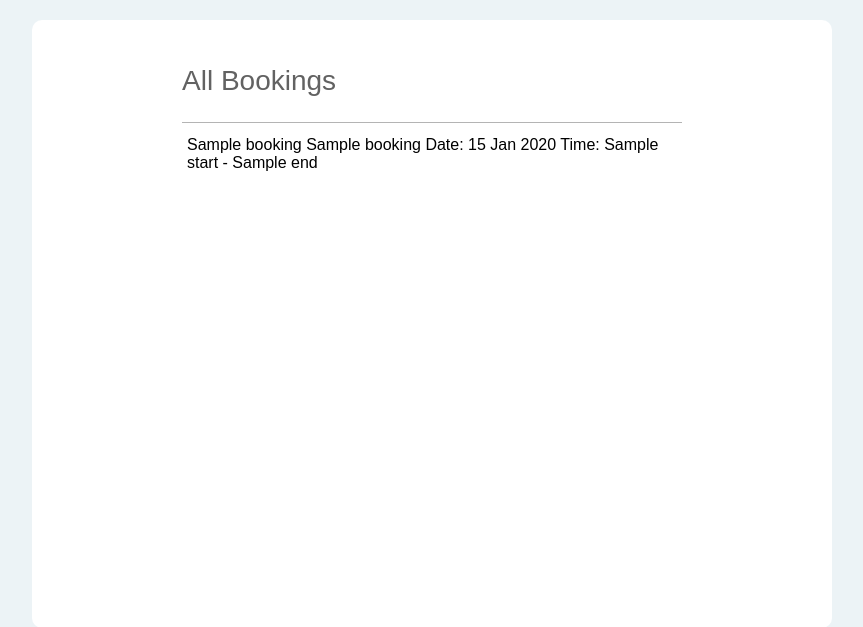
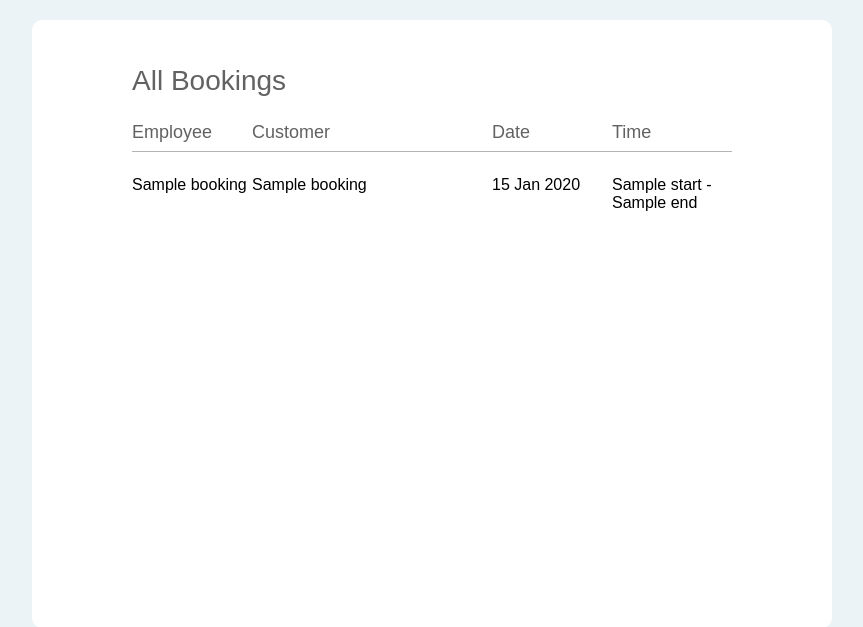
Before and after one commit to ellalovisaj/1dv610-laboration-3, a Node server app: template src/views/booking/all-bookings.ejs in a window 1280 px wide. Shown: the part 68-695 px from the top of the page, without its empty margins (208-1071 px from the left). Run offline with Node 20, Linux system fonts and the light colour scheme; the template is opened without the code that fills it: most values are stand-ins (such as "Sample title", 1, 10 or a date in 2020); some libraries are stand-ins or nearby versions.

Commit message:
Change how all bookings are displayed

```diff
--- a/public/css/styles.css
+++ b/public/css/styles.css
@@ -38,7 +38,7 @@ header {
 main {
   grid-area: main;
   display: grid;
-  grid-template-columns: 1fr minmax(0, 500px) 1fr;
+  grid-template-columns: 1fr minmax(0, 600px) 1fr;
   align-items: start;
   gap: 1rem;
 }
@@ -231,7 +231,7 @@ button {
 /* ---------- List pages ---------- */
 
 .list-page {
-  width: 500px;
+  width: 600px;
 }
 
 ul {
@@ -263,6 +263,27 @@ li {
   margin-top: 60px;
 }
 
+.list-title {
+  display: grid;
+  grid-template-columns: 1fr 2fr 1fr 1fr;
+  color: rgb(98, 98, 98);
+  font-size: 18px;
+  margin: 0px;
+}
+
+.all-bookings-list li {
+  margin: 0;
+  padding: 0%;
+}
+
+.all-bookings-list li a {
+  display: grid;
+  grid-template-columns: 1fr 2fr 1fr 1fr;
+  box-sizing: border-box;
+  height: 100%;
+  width: 100%;
+  padding: 1rem 0rem;
+}
 
 /* ---------- Form pages ---------- */
 
--- a/src/views/booking/all-bookings.ejs
+++ b/src/views/booking/all-bookings.ejs
@@ -5,15 +5,21 @@
   </div>
 
   <% if (bookings.length > 0) { %>
-    <ul>
+    <ul class="all-bookings-list">
+      <li class="list-title">
+        <span>Employee</span>
+        <span>Customer</span>
+        <span>Date</span>
+        <span>Time</span>
+      </li>
       <% for (const booking of bookings) { %>
         <hr>
         <li>
           <a href="<%= baseURL %>employees/<%= booking.employeeId %>/booking/<%= booking.id %>">
             <span><%= booking.employeeName %></span>
             <span><%= booking.customerName %></span>
-            <span> Date: <%= booking.date %></span>
-            <span>Time: <%= booking.start %> - <%= booking.end %></span>
+            <span><%= booking.date %></span>
+            <span><%= booking.start %> - <%= booking.end %></span>
           </a>
         </li>
       <% } %>
--- a/src/views/employee/profile.ejs
+++ b/src/views/employee/profile.ejs
@@ -5,7 +5,7 @@
       <h2>
         <%= employee.name %>
       </h2>
-      <div class="two-button-box">
+      <div>
         <a href="<%= baseURL %>employees/<%= employee.id %>/edit" class="link-button-style secondary-button">Edit Employee</a>
       </div>
 
```
